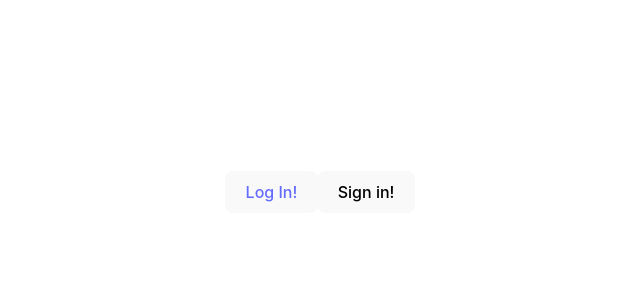
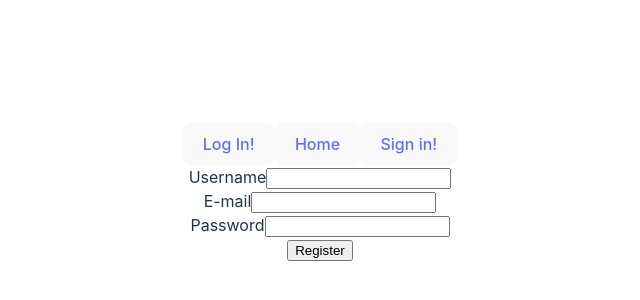
Before and after one commit to bodispatrik1995/flatpack, a React (Vite) app in the folder frontend/: page /register in a window 1280 px wide. Before the commit this address had no page. Shown: the part 208-508 px from the top of the page, without its empty margins (320-960 px from the left). Built offline with nearby package versions, Linux system fonts and the light colour scheme.

Commit message:
finished register form (no error handling yet)

```diff
--- a/frontend/src/App.jsx
+++ b/frontend/src/App.jsx
@@ -7,6 +7,7 @@ import HeaderIn from "./Components/HeaderIn.jsx";
 import HeaderOut from "./Components/HeaderOut.jsx";
 import MainPage from "./Components/MainPage.jsx";
 import LogInForm from "./Components/LogInForm.jsx";
+import RegisterForm from "./Components/RegisterForm.jsx";
 
 function App() {
     const [user] = useState(localStorage.getItem('userToken'))
@@ -33,6 +34,7 @@ function App() {
             <Routes>
                 <Route path={'/'} element={<MainPage/>} />
                 <Route path={'/login'} element={<LogInForm/>}/>
+                <Route path={'/register'} element={<RegisterForm/>}/>
             </Routes>
         </BrowserRouter>
     )
--- a/frontend/src/Components/HeaderOut.jsx
+++ b/frontend/src/Components/HeaderOut.jsx
@@ -2,11 +2,11 @@ import React from 'react';
 import {Link} from "react-router-dom";
 
 function HeaderOut(props) {
-    console.log("ennek kell kijonnie")
     return (
         <div>
-            <button><Link to={'/login'}> Log In!</Link></button>
-            <button> Sign in!</button>
+            <button><Link to={'/login'}>Log In!</Link></button>
+            <button><Link to={'/'}>Home</Link></button>
+            <button><Link to={'/register'}>Sign in!</Link></button>
         </div>
     );
 }
--- a/frontend/src/Components/LogInForm.jsx
+++ b/frontend/src/Components/LogInForm.jsx
@@ -60,21 +60,16 @@ function LogInForm(props) {
     return (
         <div>
             <form onSubmit={handleSubmit}>
-                <label>
-                    E-mail:
-                    <input type="text" onChange={handleEmailChange} />
-                </label>
-                <label>
-                    Password:
-                    <input type="password" onChange={handlePasswordChange} />
-                </label>
-                <button  type="submit">
-                    Sign In
-                </button>
+                <label for={'login-email-input'}>E-mail:</label>
+                <input type="text" id={'login-email-input'} name={'login-email-input'} onChange={handleEmailChange}/>
+                <br/>
+                <label for={'login-password-form'}>Password:</label>
+                <input type="password" id={'login-password-form'} name={'login-password-form'} onChange={handlePasswordChange}/>
+                <br/>
+                <button type="submit">Sign In</button>
             </form>
             {loading ? <Loading/> : ''}
         </div>
-
     );
 }
 
--- /dev/null
+++ b/frontend/src/Components/RegisterForm.jsx
@@ -0,0 +1,79 @@
+import {useState} from "react";
+import {useNavigate} from "react-router-dom";
+import Loading from "./Loading.jsx";
+
+export default function RegisterForm() {
+    const [username, setUsername] = useState('');
+    const [email, setEmail] = useState('');
+    const [password, setPassword] = useState('');
+
+    const navigate = useNavigate();
+    const [loading, setLoading] = useState(false);
+
+    function handleSubmit(e) {
+        e.preventDefault();
+        setLoading(true);
+
+        fetch('http://127.0.0.1:8000/api/user/register', {
+            method: 'POST',
+            headers: {
+                'Content-Type': 'application/json',
+            },
+            body: JSON.stringify({username, email, password}),
+        })
+            .then((response) => {
+                if (!response.ok) {
+                    throw new Error(`HTTP error! status: ${response.status}`);
+                }
+                return response.json();
+            })
+            .then((info) => {
+                if (info.status) {
+                    console.log("Registration was successful!");
+                    navigate('/login');
+                } else {
+                    console.log("Registration failed:", info.message);
+                }
+            })
+            .catch((e) => {
+                console.log("ERROR:", e.message);
+            })
+            .finally(() => {
+                setLoading(false);
+            });
+
+        console.log('registering....');
+    }
+
+    function setInfo(e) {
+        const targetField = e.target.name;
+
+        const setters = {
+            username: setUsername,
+            email: setEmail,
+            password: setPassword,
+        };
+
+        if (setters[targetField]) {
+            setters[targetField](e.target.value);
+        }
+    }
+
+    return (
+        <div>
+            <form onSubmit={handleSubmit}>
+                <label htmlFor="register-username-input">Username</label>
+                <input type="text" name={'username'} id={'register-username-input'} onChange={setInfo}/>
+                <br/>
+                <label htmlFor="register-email-input">E-mail</label>
+                <input type="email" name={'email'} id={'register-email-input'} onChange={setInfo}/>
+                <br/>
+                <label htmlFor="register-password-input">Password</label>
+                <input type="password" name={'password'} id={'register-password-input'} onChange={setInfo}/>
+                <br/>
+                <input type="submit" value="Register"/>
+            </form>
+            {loading ? <Loading/> : ''}
+        </div>
+    );
+}
```
Also changed, not shown: 1 other file (tests, documents, lock files or other folders).
